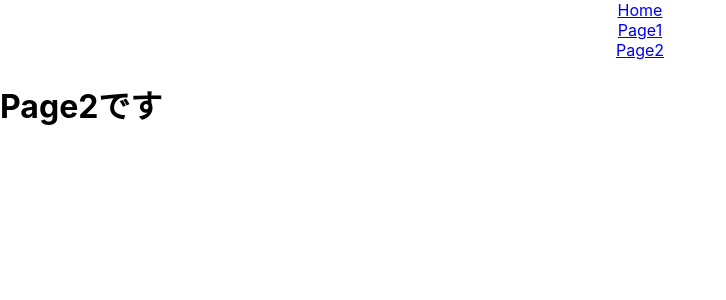
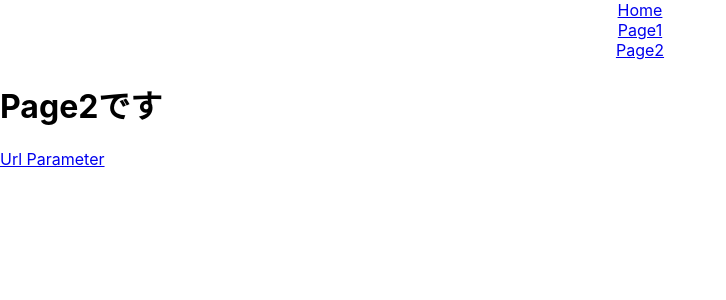
Before and after one commit to hayato-lang/react_practice, a React (Create React App) app: page /page2 in a window 1280 px wide. Shown: the top 300 px of the page, without its empty margins (0-726 px from the left). Built offline with nearby package versions, Linux system fonts and the light colour scheme.

Commit message:
URLパラメーターを使う

```diff
--- a/src/Page2.jsx
+++ b/src/Page2.jsx
@@ -1,7 +1,10 @@
+import { Link } from "react-router-dom";
+
 export const Page2 = () => {
   return (
     <div>
       <h1>Page2です</h1>
+      <Link to="/page2/100">Url Parameter</Link>
     </div>
   );
 }
--- /dev/null
+++ b/src/UrlParameter.jsx
@@ -0,0 +1,11 @@
+import { useParams } from "react-router";
+
+export const UrlParameter = () => {
+  const { id } = useParams();
+  return (
+    <div>
+      <h1>UrlParameterです</h1>
+      <p>パラメーターは{ id }です</p>
+    </div>
+  );
+}
--- /dev/null
+++ b/src/router/Page2Routes.jsx
@@ -0,0 +1,16 @@
+
+import { Page2 } from "../Page2";
+import { UrlParameter } from "../UrlParameter";
+
+export const Page2Routes = [
+  {
+    path: "/",
+    exact: true,
+    children: <Page2/>
+  },
+  {
+    path: "/:id",
+    exact: false,
+    children: <UrlParameter/>
+  }
+];
--- a/src/router/Router.jsx
+++ b/src/router/Router.jsx
@@ -1,11 +1,8 @@
 
 import { Switch, Route } from "react-router-dom";
 import { Home } from "../Home";
-import { Page1 } from "../Page1";
-import { Page1DetailA } from "../Page1DetailA";
-import { Page1DetailB } from "../Page1DetailB";
-import { Page2 } from "../Page2";
 import { Page1Routes } from "./Page1Routes";
+import { Page2Routes } from "./Page2Routes";
 
 
 export const Router = () => {
@@ -27,9 +24,19 @@
         ))}
       </Switch>
     )}/>
-    <Route path="/page2">
-      <Page2/>
-    </Route>
+    <Route path="/page2" render={({match: {url}}) => (
+      <Switch>
+        {Page2Routes.map((route) => (
+          <Route
+          key={route.path}
+          exact={route.exact}
+          path={`${url}${route.path}`}
+          >
+            {route.children}
+          </Route>
+        ))}
+      </Switch>
+    )}/>
   </Switch>
   );
 }
```
